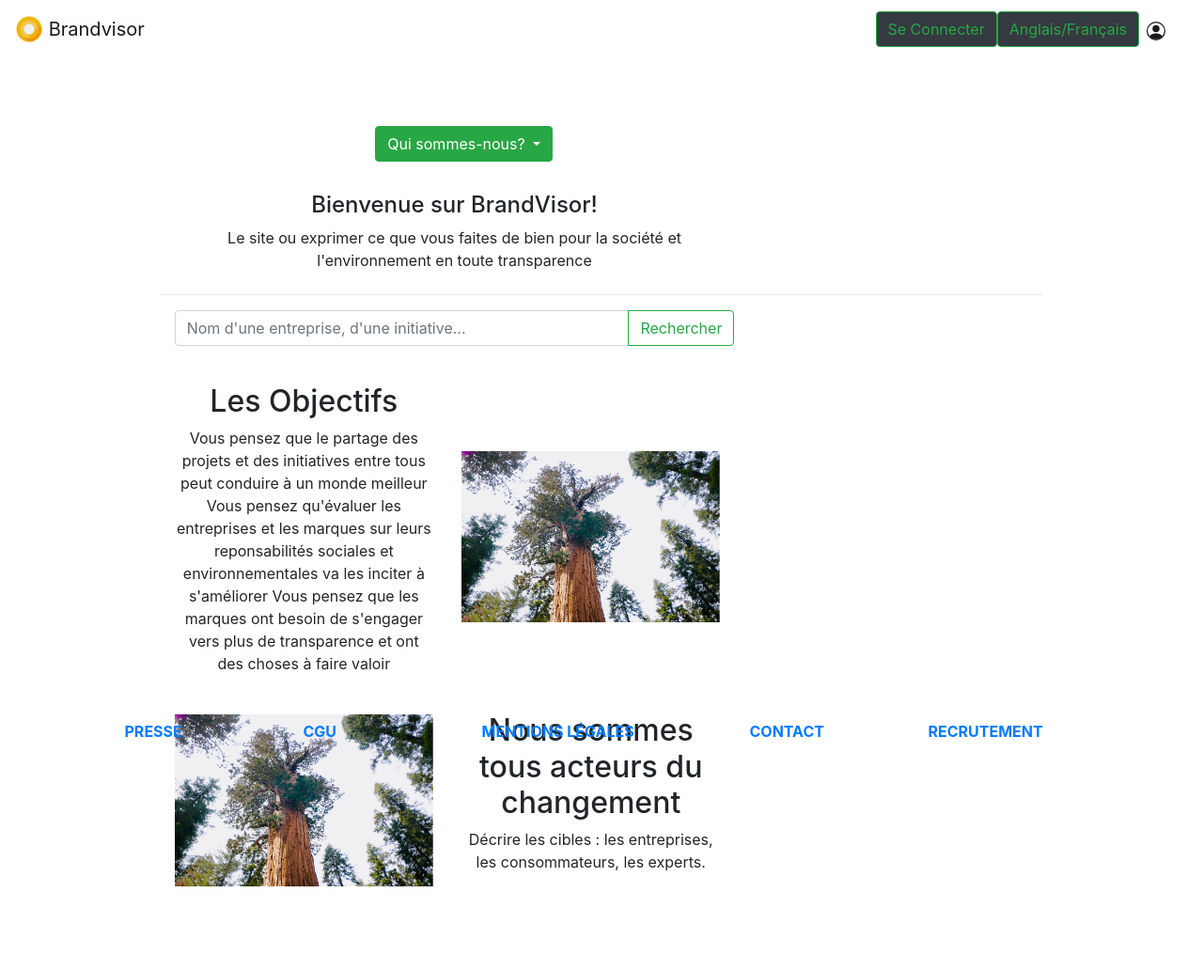
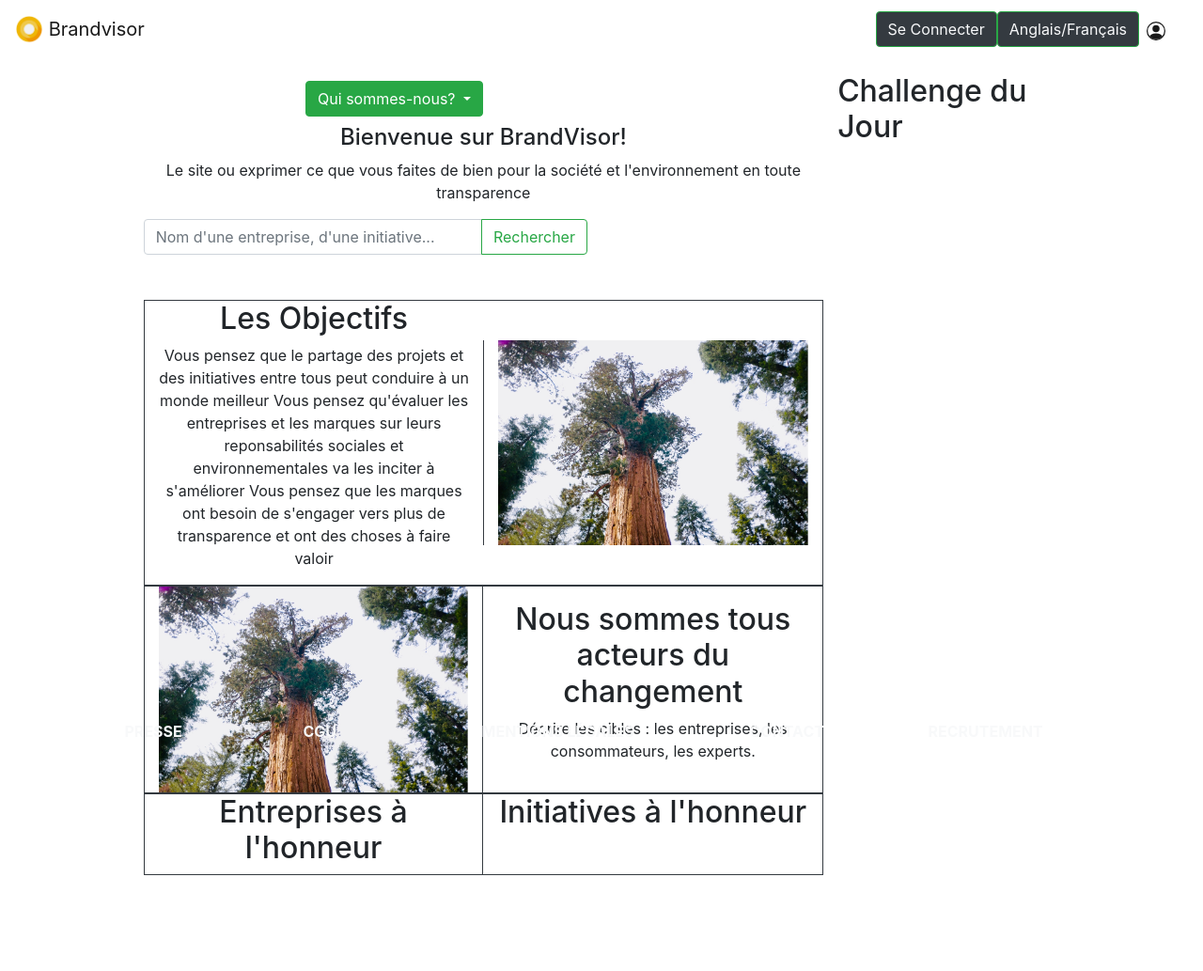
Before and after one commit to VictorSvenn/Brandvisor, a Symfony app: template templates/home/home.html.twig in a window 1280 px wide. Shown: the whole page at 94% size. After the commit the page ends 931 px from the top, so only its background shows below. Run offline with Twig, Linux system fonts and the light colour scheme; the template is opened without the code that fills it, so the values that code supplies are empty; some libraries are stand-ins or nearby versions.

Commit message:
Mise en place sidebar

```diff
--- a/templates/base.html.twig
+++ b/templates/base.html.twig
@@ -14,9 +14,15 @@
         <script type="text/javascript" src="jquery-1.3.2.min.js"></script>
     {% endblock %}
     {% block javascripts %}
-        <script src="https://code.jquery.com/jquery-3.2.1.slim.min.js" integrity="sha384-KJ3o2DKtIkvYIK3UENzmM7KCkRr/rE9/Qpg6aAZGJwFDMVNA/GpGFF93hXpG5KkN" crossorigin="anonymous"></script>
-        <script src="https://cdnjs.cloudflare.com/ajax/libs/popper.js/1.12.9/umd/popper.min.js" integrity="sha384-ApNbgh9B+Y1QKtv3Rn7W3mgPxhU9K/ScQsAP7hUibX39j7fakFPskvXusvfa0b4Q" crossorigin="anonymous"></script>
-        <script src="https://maxcdn.bootstrapcdn.com/bootstrap/4.0.0/js/bootstrap.min.js" integrity="sha384-JZR6Spejh4U02d8jOt6vLEHfe/JQGiRRSQQxSfFWpi1MquVdAyjUar5+76PVCmYl" crossorigin="anonymous"></script>
+        <script src="https://code.jquery.com/jquery-3.2.1.slim.min.js"
+                integrity="sha384-KJ3o2DKtIkvYIK3UENzmM7KCkRr/rE9/Qpg6aAZGJwFDMVNA/GpGFF93hXpG5KkN"
+                crossorigin="anonymous"></script>
+        <script src="https://cdnjs.cloudflare.com/ajax/libs/popper.js/1.12.9/umd/popper.min.js"
+                integrity="sha384-ApNbgh9B+Y1QKtv3Rn7W3mgPxhU9K/ScQsAP7hUibX39j7fakFPskvXusvfa0b4Q"
+                crossorigin="anonymous"></script>
+        <script src="https://maxcdn.bootstrapcdn.com/bootstrap/4.0.0/js/bootstrap.min.js"
+                integrity="sha384-JZR6Spejh4U02d8jOt6vLEHfe/JQGiRRSQQxSfFWpi1MquVdAyjUar5+76PVCmYl"
+                crossorigin="anonymous"></script>
     {% endblock %}
 
     {% block head %}
@@ -28,13 +34,13 @@
             </a>
             <form class="form-inline">
                 {% if app.user %}
-                    <a href="{{ path ('app_logout') }}" class="btn btn-outline-success my-2 my-sm-0 bg-dark"
+                    <a href="{{ path ('app_logout') }}" class="btn btn-outline-success text-light my-2 my-sm-0 bg-dark"
                        type="submit">Se déconnecter</a>
                 {% else %}
-                    <a href="{{ path ('app_login') }}" class="btn btn-outline-success my-2 my-sm-0 bg-dark"
+                    <a href="{{ path ('app_login') }}" class="btn btn-outline-success text-light my-2 my-sm-0 bg-dark"
                        type="submit">Se Connecter</a>
                 {% endif %}
-                <a href="#" class="btn btn-outline-success my-2 my-sm-0 bg-dark" type="submit">Anglais/Français</a>
+                <a href="#" class="btn btn-outline-success my-2 my-sm-0 bg-dark text-light" type="submit">Anglais/Français</a>
                 <a class="navbar-brand p-2" href="
 {% if is_granted('ROLE_ENTERPRISE') %}
 {{ path ('account_enterprise') }}
@@ -42,10 +48,12 @@
 {{ path('account_expert') }}
 {% endif %}
 ">
-                    <svg width="1em" height="1em" viewBox="0 0 16 16" class="bi bi-person-circle" fill="currentColor" xmlns="http://www.w3.org/2000/svg">
+                    <svg width="1em" height="1em" viewBox="0 0 16 16" class="bi bi-person-circle" fill="currentColor"
+                         xmlns="http://www.w3.org/2000/svg">
                         <path d="M13.468 12.37C12.758 11.226 11.195 10 8 10s-4.757 1.225-5.468 2.37A6.987 6.987 0 0 0 8 15a6.987 6.987 0 0 0 5.468-2.63z"/>
                         <path fill-rule="evenodd" d="M8 9a3 3 0 1 0 0-6 3 3 0 0 0 0 6z"/>
-                        <path fill-rule="evenodd" d="M8 1a7 7 0 1 0 0 14A7 7 0 0 0 8 1zM0 8a8 8 0 1 1 16 0A8 8 0 0 1 0 8z"/>
+                        <path fill-rule="evenodd"
+                              d="M8 1a7 7 0 1 0 0 14A7 7 0 0 0 8 1zM0 8a8 8 0 1 1 16 0A8 8 0 0 1 0 8z"/>
                     </svg>
                 </a>
             </form>
@@ -54,9 +62,8 @@
 </head>
 
 
-<body>
-<div class="col-10 offset-1 p-3">
-    <div class="container-fluid bg-white px-5 py-5">
+<body class="bg-blueGreen">
+<div class="col-10 offset-1 p-3 bg-white">
     {% block body %}{% endblock %}
 </div>
 
@@ -73,7 +80,7 @@
             <!-- Grid column -->
             <div class="col-md-2 ">
                 <h6 class="text-uppercase font-weight-bold">
-                        <a href="#">Presse</a>
+                    <a class="text-light" href="#">Presse</a>
                 </h6>
             </div>
             <!-- Grid column -->
@@ -81,7 +88,7 @@
             <!-- Grid column -->
             <div class="col-md-2 ">
                 <h6 class="text-uppercase font-weight-bold">
-                        <a href="#">CGU</a>
+                    <a class="text-light" href="#">CGU</a>
                 </h6>
             </div>
             <!-- Grid column -->
@@ -89,7 +96,7 @@
             <!-- Grid column -->
             <div class="col-md-3 ">
                 <h6 class="text-uppercase font-weight-bold">
-                        <a href="#">Mentions Légales</a>
+                    <a class="text-light" href="#">Mentions Légales</a>
                 </h6>
             </div>
             <!-- Grid column -->
@@ -97,7 +104,7 @@
             <!-- Grid column -->
             <div class="col-md-2 ">
                 <h6 class="text-uppercase font-weight-bold">
-                        <a href="#">Contact</a>
+                    <a class="text-light" href="#">Contact</a>
                 </h6>
             </div>
             <!-- Grid column -->
@@ -105,7 +112,7 @@
             <!-- Grid column -->
             <div class="col-md-2 ">
                 <h6 class="text-uppercase font-weight-bold">
-                        <a href="#">Recrutement</a>
+                    <a class="text-light" href="#">Recrutement</a>
                 </h6>
             </div>
             <!-- Grid column -->
--- a/templates/home/home.html.twig
+++ b/templates/home/home.html.twig
@@ -1,54 +1,90 @@
 {% extends 'base.html.twig' %}
 
 {% block body %}
+    <div class="container-fluid d-flex">
+        <div class="container-fluid col-9">
+            <div class="row">
                 {# Inclusion de l'affichage des menus déroulants inérants aux rôles#}
                 {% include '/home/roles.html.twig' %}
                 {#~~~~~~~~~~~#}
-    <div class="col-8 text-center mt-4 mb-4">
+                <div class="text-center">
                     <h4>Bienvenue sur BrandVisor!</h4>
                     <p>Le site ou exprimer ce que vous faites de bien pour la société et l'environnement en toute
                         transparence</p>
                 </div>
-    <hr>
                 {# Inclusion du formulaire et affichage des résultats#}
                 {% include '/home/research.html.twig' %}
+            </div>
             {#~~~~~~~~~~#}
 
+            <div class="container-fluid">
                 {# Section "Les Objectifs"#}
-    <div class="container-fluid col-8 ml-0">
-        <div class="row text-center mt-4 mb-4 mr-0">
+                <div class="row text-center border border-dark">
                     {#Texte#}
-            <div class="col-6">
+                    <div class="col-6 my-auto ">
                         <h2>Les Objectifs</h2>
                         <p>Vous pensez que le partage des projets et des initiatives entre tous peut conduire à un monde
                             meilleur
                             Vous pensez qu'évaluer les entreprises et les marques sur leurs reponsabilités sociales et
                             environnementales va les inciter à s'améliorer
-                    Vous pensez que les marques ont besoin de s'engager vers plus de transparence et ont des choses à
+                            Vous pensez que les marques ont besoin de s'engager vers plus de transparence et ont des
+                            choses
+                            à
                             faire
                             valoir</p>
                     </div>
                     {#Image#}
+                    <div class="col-6 my-auto border-left border-dark">
+                        <img src="{{ asset('images/Baobabos-small.jpg') }}" alt="" width="100%">
+                    </div>
+                </div>
+                {#~~~~~~~~~~~~~#}
+                {# Section "Nous sommes tous acteurs du changement"#}
+                <div class="row text-center border border-dark ">
+                    {#Image#}
+                    <div class="col-6 my-auto border-right border-dark">
+                        <img src="{{ asset('images/Baobabos-small.jpg') }}" alt="" width="100%">
+                    </div>
+                    {#Texte#}
                     <div class="col-6 my-auto">
-                <img src="{{ asset('images/Baobabos-small.jpg') }}" alt="" width="100%">
+                        <h2>Nous sommes tous acteurs du changement</h2>
+                        <p>Décrire les cibles : les entreprises, les consommateurs, les experts.</p>
+                    </div>
+                </div>
+                {#~~~~~~~~~~~~~#}
+                {# Section "Entreprises à l'honneur + initiatives les + likées"#}
+                <div class="row text-center border border-dark ">
+                    {#Entreprise par notes #}
+                    <div class="col-6 my-auto border-right border-dark">
+                        <h2>Entreprises à l'honneur</h2>
+                        {% for enterpriseNote in enterpriseNotes %}
+                            <a href="#"><img src="{{ enterpriseNote.logo }}" alt="" width="45%"></a>
+                        {% endfor %}
+                    </div>
+                    {# Section "initiatives les + likées"#}
+                    <div class="col-6">
+                        <h2>Initiatives à l'honneur</h2>
+                        {% for initiativeLike in initiativeLikes %}
+                            <a class="text-decoration-none text-dark" href="#">
+                                <h3 class="bg-lightGreen p-3 mt-3 rounded">{{ initiativeLike.name }}</h3>
+                            </a>
+                        {% endfor %}
+                    </div>
+                </div>
+                {#~~~~~~~~~~~~~#}
+            </div>
+        </div>
+        {# SideBar #}
+        <div class="container-fluid col-3">
+            {# Section "Challenge du Jour"#}
+            <div class="row">
+                <div>
+                    <h2>Challenge du Jour</h2>
                 </div>
             </div>
         </div>
         {#~~~~~~~~~~~~~#}
-    {# Section "Nous sommes tous acteurs du changement"#}
-    <div class="container-fluid col-8 ml-0">
-        <div class="row text-center mt-4 mb-4 mr-0">
-            {#Image#}
-            <div class="col-6 my-auto">
-                <img src="{{ asset('images/Baobabos-small.jpg') }}" alt="" width="100%">
-            </div>
-            {#Texte#}
-            <div class="col-6">
-                <h2>Nous sommes tous acteurs du changement</h2>
-                <p>Décrire les cibles : les entreprises, les consommateurs, les experts.</p>
     </div>
 
-        </div>
-    </div>
-    {#~~~~~~~~~~~~~#}
+
 {% endblock %}
--- a/templates/home/research.html.twig
+++ b/templates/home/research.html.twig
@@ -64,9 +64,6 @@
                 </div>
                 {% set count = count+1 %}
             {% endfor %}
-            {% if count == 0 %}
-                <h3>Aucun résultat pour votre recherche</h3>
-            {% endif %}
             {% endif %}
         </div>
     </div>
--- a/templates/home/roles.html.twig
+++ b/templates/home/roles.html.twig
@@ -44,12 +44,13 @@
                         id="dropdownMenuButton" data-toggle="dropdown" aria-haspopup="true"
                         aria-expanded="false">Qui sommes-nous?
                 </button>
-            </div>
-            <div class="dropdown-menu" aria-labelledby="dropdownMenuButton">
-                <a class="dropdown-item" href="#">Mission</a>
-                <a class="dropdown-item" href="#">Équipe</a>
-                <a class="dropdown-item" href="#">Nos valeurs</a>
-                <a class="dropdown-item" href="#">Contact</a>
+
+                <div class="dropdown-menu" aria-labelledby="dropdownMenuButton">
+                    <a class="dropdown-item" href="#">Mission</a>
+                    <a class="dropdown-item" href="#">Équipe</a>
+                    <a class="dropdown-item" href="#">Nos valeurs</a>
+                    <a class="dropdown-item" href="#">Contact</a>
+                </div>
             </div>
         </div>
     </div>
```
Also changed, not shown: assets/scss/global.scss (+20 -1 lines), src/Controller/HomeController.php (+42 -5 lines), src/Controller/SecurityController.php (+0 -39 lines), src/Repository/EnterpriseRepository.php (+10 -0 lines), src/Repository/InitiativeRepository.php (+17 -1 lines). Lines whose indentation alone changed are shown as unchanged.
